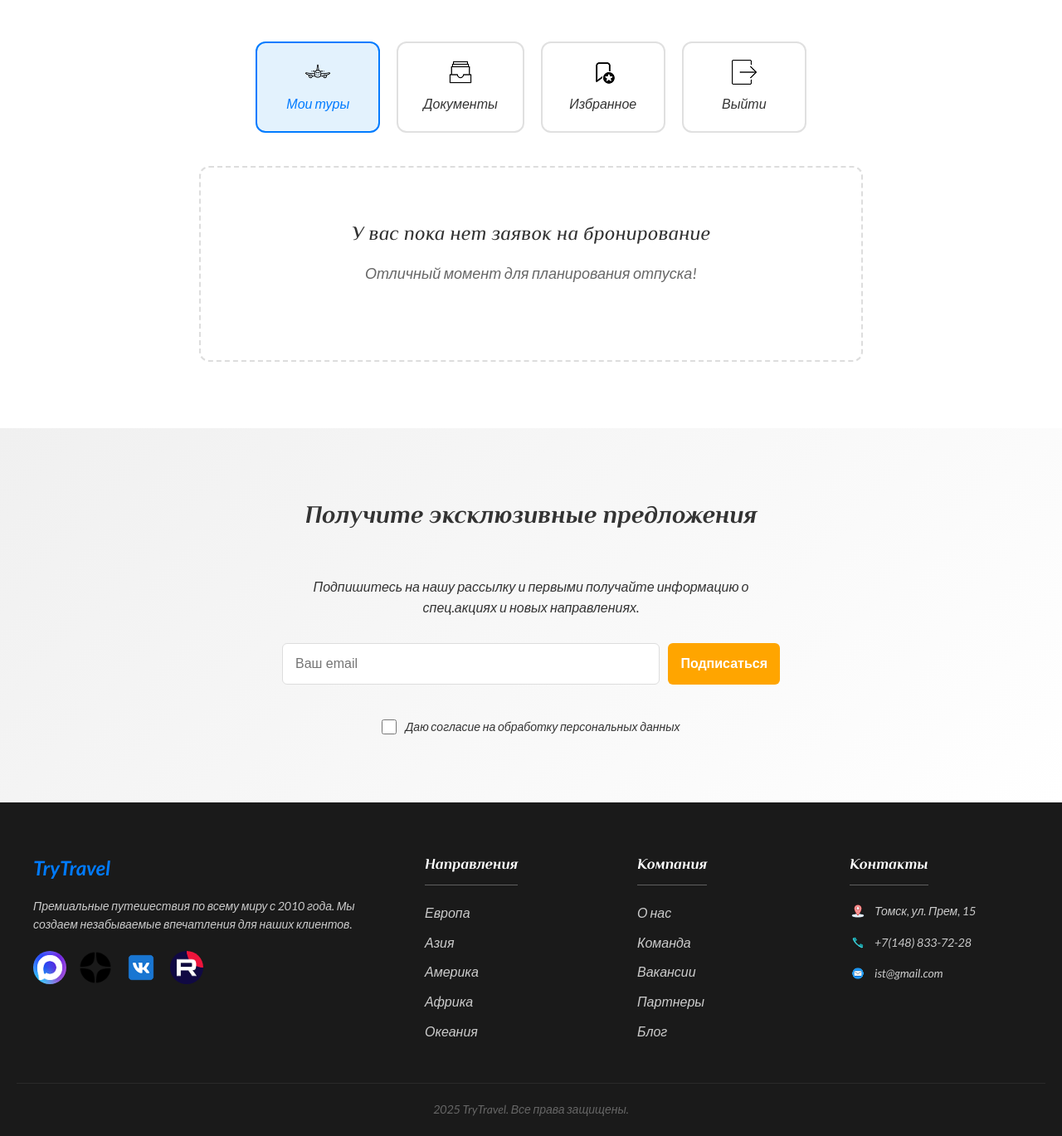
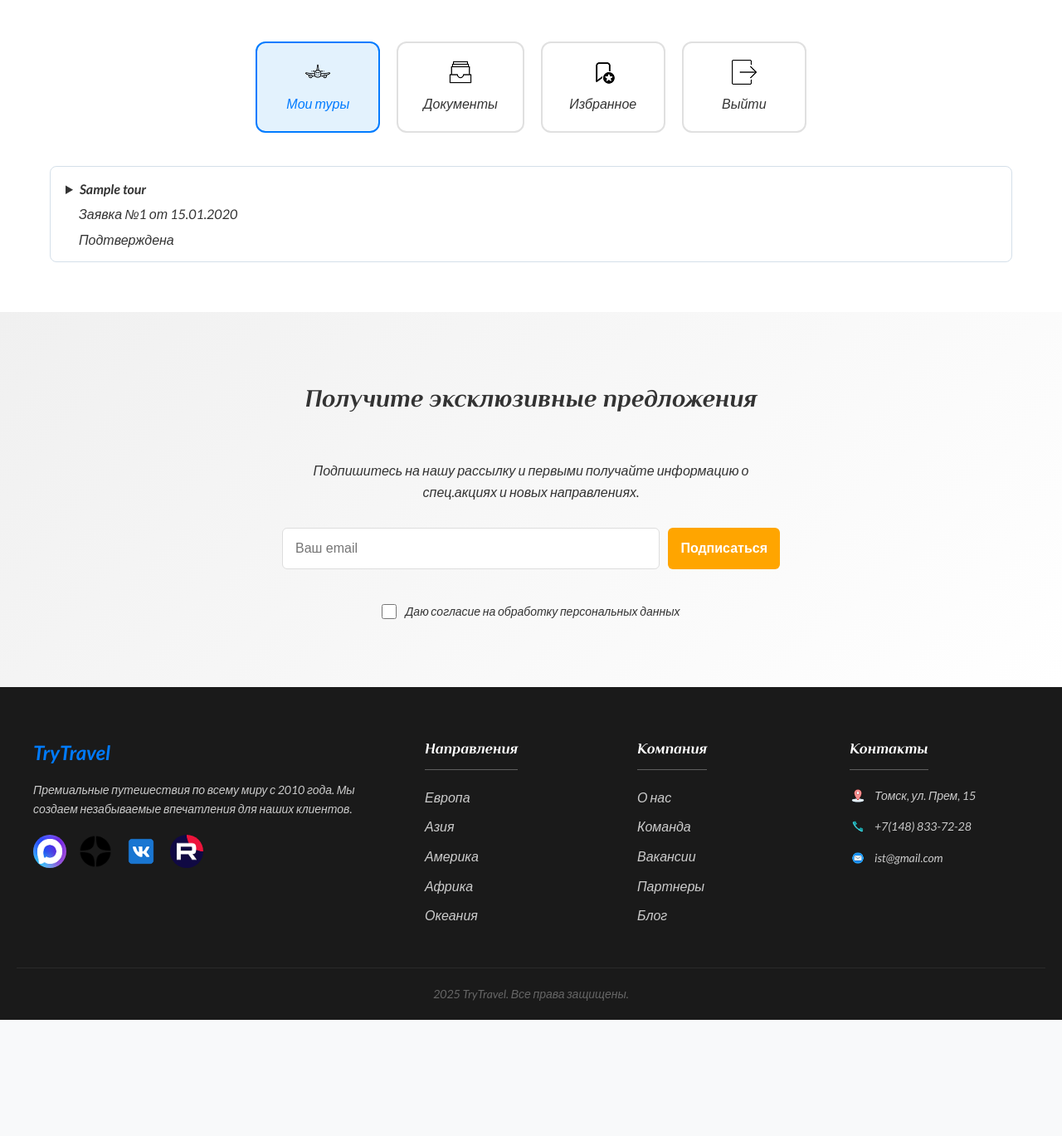
Before and after one commit to vladismargo-glitch/-TryTravel-Laravel, a Laravel app: page /personal-account.html in a window 1280 px wide. Shown: the part 373-1742 px from the top of the page at 83% size. After the commit the page ends 1602 px from the top, so only its background shows below. Run offline with Laravel 12, Linux system fonts and the light colour scheme; a user stored in the database is signed in; tables that the repository leaves empty hold one stand-in row (values such as "Sample post").

Commit message:
Add tour booking and history

```diff
--- /dev/null
+++ b/app/Http/Controllers/BookingController.php
@@ -0,0 +1,73 @@
+<?php
+
+namespace App\Http\Controllers;
+
+use App\Queries\TourCards;
+use Illuminate\Contracts\View\View;
+use Illuminate\Http\RedirectResponse;
+use Illuminate\Http\Request;
+use Illuminate\Support\Facades\DB;
+
+class BookingController extends Controller
+{
+    public function index(Request $request): View|RedirectResponse
+    {
+        $bookings = DB::table('bookings')
+            ->join('tours', 'tours.tour_id', '=', 'bookings.tour_id')
+            ->join('destinations', 'destinations.destination_id', '=', 'tours.destination_id')
+            ->where('bookings.user_id', $request->user()->getKey())
+            ->select('bookings.booking_id', 'bookings.checking', 'bookings.created_at',
+                'tours.title', 'tours.departure_city', 'tours.departure_date', 'tours.nights',
+                'tours.meal_plan', 'destinations.country', 'destinations.name as destination')
+            ->orderByDesc('bookings.created_at')
+            ->orderByDesc('bookings.booking_id')
+            ->paginate(12);
+
+        if ($bookings->currentPage() > $bookings->lastPage()) {
+            return redirect()->to($bookings->url($bookings->lastPage()));
+        }
+
+        return view('account', ['bookings' => $bookings]);
+    }
+
+    public function create(Request $request, string $tourId): View
+    {
+        $tour = TourCards::query()->where('tours.tour_id', $tourId)->first();
+        abort_if($tour === null, 404);
+
+        return view('booking', [
+            'tour' => $tour,
+            'bookable' => TourCards::isBookable($tour),
+            'alreadyRequested' => DB::table('bookings')->where([
+                'user_id' => $request->user()->getKey(),
+                'tour_id' => $tour->tour_id,
+            ])->exists(),
+        ]);
+    }
+
+    public function store(Request $request, string $tourId): RedirectResponse
+    {
+        $userId = $request->user()->getKey();
+
+        return DB::transaction(function () use ($tourId, $userId): RedirectResponse {
+            // Lock the tour so simultaneous submissions cannot create duplicate requests.
+            $tour = DB::table('tours')->where('tour_id', $tourId)
+                ->lockForUpdate()->first(['tour_id', 'archived_at', 'departure_date']);
+            abort_if($tour === null, 404);
+
+            $booking = ['user_id' => $userId, 'tour_id' => $tour->tour_id];
+
+            if (DB::table('bookings')->where($booking)->exists()) {
+                return to_route('account', [], 303)->with('booking_status', 'Ты уже подал заявку на этот тур.');
+            }
+
+            if (! TourCards::isBookable($tour)) {
+                return to_route('bookings.create', ['tourId' => $tour->tour_id], 303);
+            }
+
+            DB::table('bookings')->insert($booking);
+
+            return to_route('account', [], 303)->with('booking_status', 'Заявка отправлена.');
+        }, 3);
+    }
+}
--- a/app/Http/Controllers/Controller.php
+++ b/app/Http/Controllers/Controller.php
@@ -4,5 +4,4 @@ namespace App\Http\Controllers;
 
 abstract class Controller
 {
-    //
 }
--- a/app/Providers/AppServiceProvider.php
+++ b/app/Providers/AppServiceProvider.php
@@ -6,19 +6,4 @@ use Illuminate\Support\ServiceProvider;
 
 class AppServiceProvider extends ServiceProvider
 {
-    /**
-     * Register any application services.
-     */
-    public function register(): void
-    {
-        //
-    }
-
-    /**
-     * Bootstrap any application services.
-     */
-    public function boot(): void
-    {
-        //
-    }
 }
--- a/app/Queries/TourCards.php
+++ b/app/Queries/TourCards.php
@@ -7,6 +7,11 @@ use Illuminate\Support\Facades\DB;
 
 class TourCards
 {
+    public static function isBookable(object $tour): bool
+    {
+        return $tour->archived_at === null && $tour->departure_date >= today('Asia/Tomsk')->toDateString();
+    }
+
     public static function query(): Builder
     {
         $ratings = DB::table('tour_reviews')
--- a/public/css/personal-account.css
+++ b/public/css/personal-account.css
@@ -147,3 +147,12 @@
 }
 
 }
+
+.booking-list { list-style: none; padding: 0; margin: 20px 0; display: grid; gap: 12px; }
+.booking-entry { padding: 14px 18px; border: 1px solid #d4dfe9; border-radius: 8px; }
+.booking-entry summary { cursor: pointer; overflow-wrap: anywhere; }
+.booking-entry summary span { display: block; margin: 5px 0 0 16px; }
+.booking-entry div { margin: 12px 0 0 16px; }
+.booking-entry p { margin: 4px 0; }
+.booking-status { margin: 16px 0; color: #174b80; }
+.personal-account-section .tours-pagination { display: flex; flex-wrap: wrap; gap: 14px; }
--- a/public/css/trytravel-auth.css
+++ b/public/css/trytravel-auth.css
@@ -1,2 +1,5 @@
 .auth-feedback { margin: 0 0 1rem; line-height: 1.5; }
 .auth-error { color: #a12525; padding-left: 1.2rem; }
+.booking-summary { margin: 16px 0; text-align: left; }
+.booking-summary dt { margin-top: 8px; font-weight: 600; }
+.booking-summary dd { margin: 0; }
--- a/resources/views/account.blade.php
+++ b/resources/views/account.blade.php
@@ -34,7 +34,7 @@
                 <li><a href="newyear-tours.html">Новогодние туры</a></li>
                 <li><a href="about.html">О нас</a></li>
                 <li><a href="contacts.html">Контакты</a></li>
-                <li><a href="#" class="favorites-icon">Избранное</a></li>
+                <li><a href="favorites.html" class="favorites-icon">Избранное</a></li>
             </ul>
         </div>
     </nav>
@@ -66,12 +66,38 @@
             </a>
         </div>
 
-        <div class="account-empty-state">
-            <div class="empty-state-box">
-                <p class="empty-state-text">У вас пока нет заявок на бронирование</p>
-                <p class="empty-state-subtext">Отличный момент для планирования отпуска!</p>
+        @if (session('booking_status'))
+            <p class="booking-status" role="status">{{ session('booking_status') }}</p>
+        @endif
+
+        @if ($bookings->isEmpty())
+            <div class="account-empty-state">
+                <div class="empty-state-box">
+                    <p class="empty-state-text">У вас пока нет заявок на бронирование</p>
+                    <a href="{{ route('tours.index') }}">Перейти в каталог</a>
+                </div>
             </div>
-        </div>
+        @else
+            <ul class="booking-list">
+                @foreach ($bookings as $booking)
+                    <li>
+                        <details class="booking-entry">
+                            <summary>
+                                <strong>{{ $booking->title }}</strong>
+                                <span>Заявка №{{ $booking->booking_id }} от {{ \Illuminate\Support\Carbon::parse($booking->created_at)->format('d.m.Y') }}</span>
+                                <span>{{ $booking->checking ? 'Подтверждена' : 'Ожидает подтверждения' }}</span>
+                            </summary>
+                            <div>
+                                <p>{{ $booking->country }}, {{ $booking->destination }}</p>
+                                <p>Вылет: {{ $booking->departure_city }}, {{ \Illuminate\Support\Carbon::parse($booking->departure_date)->format('d.m.Y') }}</p>
+                                <p>Ночей: {{ $booking->nights }} · Питание: {{ $booking->meal_plan }}</p>
+                            </div>
+                        </details>
+                    </li>
+                @endforeach
+            </ul>
+            @include('catalog.pagination', ['tours' => $bookings, 'paginationLabel' => 'Страницы истории заявок'])
+        @endif
     </section>
 
     <section class="newsletter-section">
--- a/resources/views/catalog/card.blade.php
+++ b/resources/views/catalog/card.blade.php
@@ -34,6 +34,11 @@
                     <div class="price-label">Цена</div>
                     <div class="price-value">{{ number_format((float) $tour->price, fmod((float) $tour->price, 1) ? 2 : 0, ',', ' ') }} ₽</div>
                 </div>
+                @if (\App\Queries\TourCards::isBookable($tour))
+                    <a class="tour-select-btn booking-link" href="{{ route('bookings.create', ['tourId' => $tour->tour_id]) }}">
+                        Оформить заявку
+                    </a>
+                @endif
                 <form class="favorite-form" method="post"
                     action="{{ route($tour->is_favorite ? 'favorites.destroy' : 'favorites.store', ['tourId' => $tour->tour_id]) }}">
                     @csrf
--- a/resources/views/catalog/pagination.blade.php
+++ b/resources/views/catalog/pagination.blade.php
@@ -1,5 +1,5 @@
 @if ($tours->hasPages())
-    <nav class="tours-pagination" aria-label="Страницы списка туров">
+    <nav class="tours-pagination" aria-label="{{ $paginationLabel ?? 'Страницы списка туров' }}">
         @if ($tours->onFirstPage())
             <span>Назад</span>
         @else
--- a/routes/web.php
+++ b/routes/web.php
@@ -1,6 +1,7 @@
 <?php
 
 use App\Http\Controllers\AuthController;
+use App\Http\Controllers\BookingController;
 use App\Http\Controllers\FavoriteController;
 use App\Http\Controllers\PasswordResetController;
 use App\Http\Controllers\TourCatalogController;
@@ -33,7 +34,11 @@ Route::middleware('guest')->group(function () {
 });
 
 Route::middleware(['auth', 'auth.session'])->group(function () {
-    Route::view('/personal-account.html', 'account')->name('account');
+    Route::get('/personal-account.html', [BookingController::class, 'index'])->name('account');
+    Route::get('/tours/{tourId}/booking', [BookingController::class, 'create'])
+        ->whereNumber('tourId')->name('bookings.create');
+    Route::post('/tours/{tourId}/booking', [BookingController::class, 'store'])
+        ->whereNumber('tourId')->name('bookings.store');
     Route::get('/favorites.html', [FavoriteController::class, 'index'])->name('favorites.index');
     Route::post('/favorites/{tourId}', [FavoriteController::class, 'store'])
         ->whereNumber('tourId')->name('favorites.store');
```
Also changed, not shown: public/css/tour-search.css (+16 -0 lines), resources/views/booking.blade.php (added, +32 -0 lines).
